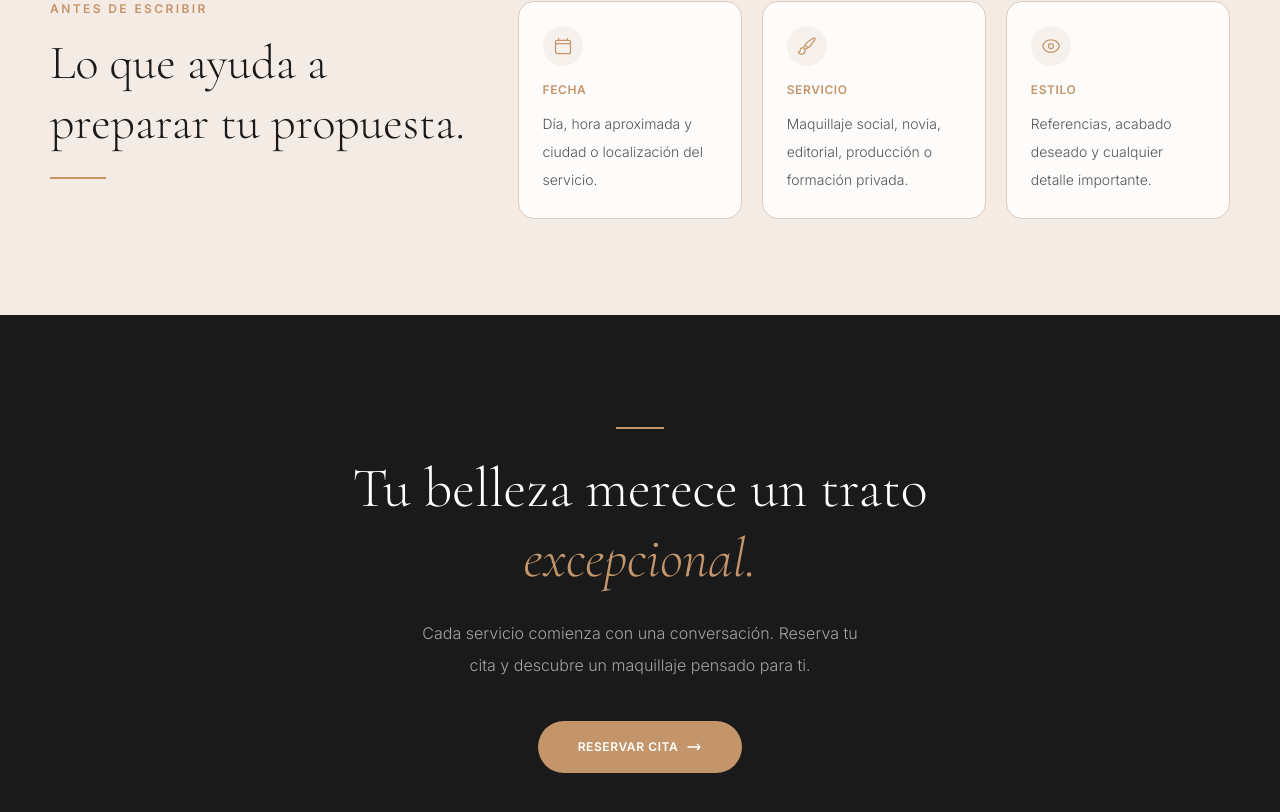
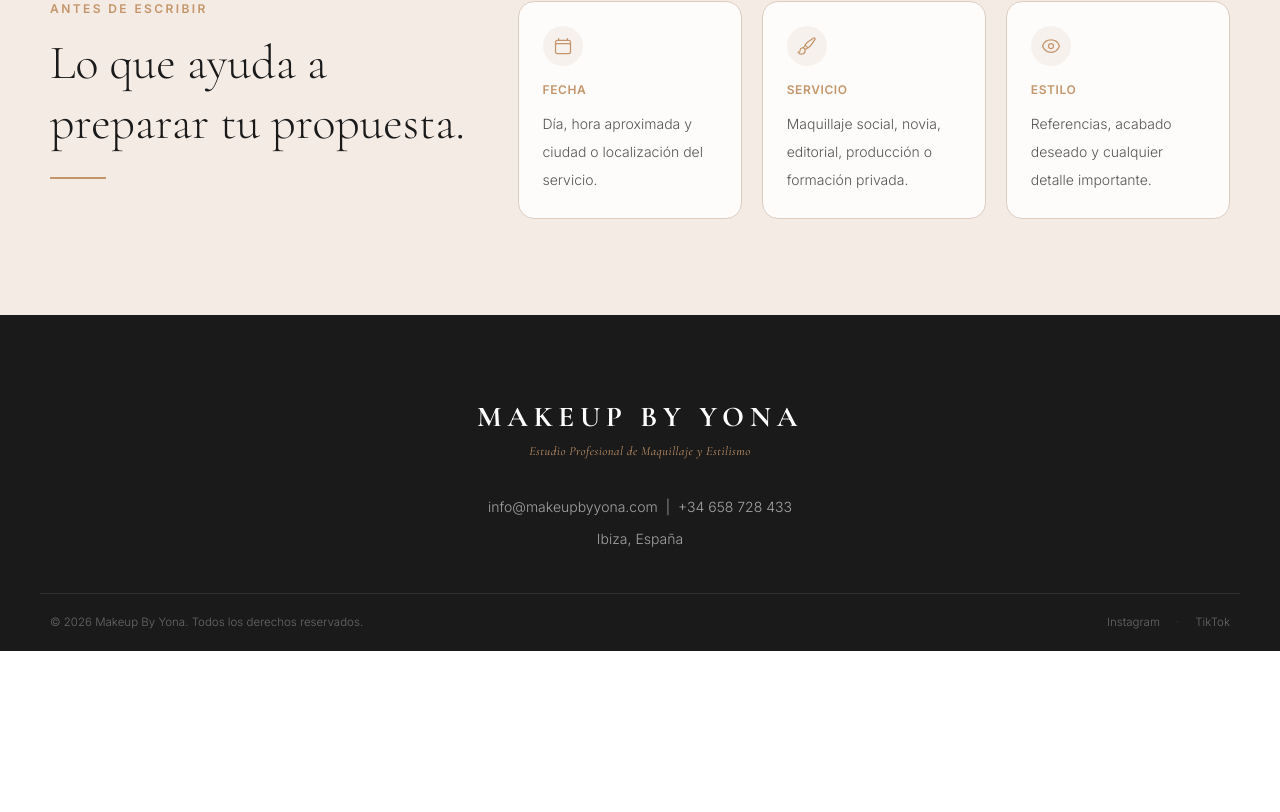
Before and after one commit to OmarChaaban15/makeup-web, an Angular app in the folder frontend/: page /contacto in a window 1280 px wide. Shown: the part 1674-2486 px from the top of the page. After the commit the page ends 2325 px from the top, so only its background shows below. Built offline with nearby package versions, Linux system fonts and the light colour scheme.

Commit message:
Implementación de Footer compartido

```diff
--- a/frontend/src/app/app.html
+++ b/frontend/src/app/app.html
@@ -1,2 +1,3 @@
 <app-navbar />
 <router-outlet />
+<app-footer />
--- a/frontend/src/app/app.ts
+++ b/frontend/src/app/app.ts
@@ -1,10 +1,11 @@
 import { Component } from '@angular/core';
 import { RouterOutlet } from '@angular/router';
+import { Footer } from './shared/footer/footer';
 import { Navbar } from './shared/navbar/navbar';
 
 @Component({
   selector: 'app-root',
-  imports: [RouterOutlet, Navbar],
+  imports: [RouterOutlet, Navbar, Footer],
   templateUrl: './app.html',
   styleUrl: './app.css'
 })
--- a/frontend/src/app/pages/contacto/contacto.html
+++ b/frontend/src/app/pages/contacto/contacto.html
@@ -18,8 +18,10 @@
         </div>
 
         <!-- Right: Subtitle -->
-        <p class="contacto-fade-up contacto-delay-1 max-w-[520px] text-base font-light leading-8 text-[#555555] lg:pb-2">
-          Ya sea maquillaje nupcial, editorial, social o formación privada, cuéntame tu idea. Te responderé con disponibilidad y una propuesta cuidada en 24-48 horas.
+        <p
+          class="contacto-fade-up contacto-delay-1 max-w-[520px] text-base font-light leading-8 text-[#555555] lg:pb-2">
+          Ya sea maquillaje nupcial, editorial, social o formación privada, cuéntame tu idea. Te responderé con
+          disponibilidad y una propuesta cuidada en 24-48 horas.
         </p>
 
       </div>
@@ -43,28 +45,32 @@
             <!-- Nombre -->
             <label class="contacto-field block">
               <span class="mb-2 block text-[11px] font-semibold uppercase tracking-wider text-[#8a817b]">Nombre</span>
-              <input class="h-12 w-full rounded-lg border border-[#e0d4c8] bg-[#faf8f6] px-4 text-sm text-[#1a1a1a] outline-none transition-all duration-300 placeholder:text-[#b5aea8] focus:border-[#c4956a] focus:shadow-[0_0_0_3px_rgba(196,149,106,0.15)]"
+              <input
+                class="h-12 w-full rounded-lg border border-[#e0d4c8] bg-[#faf8f6] px-4 text-sm text-[#1a1a1a] outline-none transition-all duration-300 placeholder:text-[#b5aea8] focus:border-[#c4956a] focus:shadow-[0_0_0_3px_rgba(196,149,106,0.15)]"
                 type="text" name="nombre" autocomplete="name" placeholder="Tu nombre">
             </label>
 
             <!-- Email -->
             <label class="contacto-field block">
               <span class="mb-2 block text-[11px] font-semibold uppercase tracking-wider text-[#8a817b]">Email</span>
-              <input class="h-12 w-full rounded-lg border border-[#e0d4c8] bg-[#faf8f6] px-4 text-sm text-[#1a1a1a] outline-none transition-all duration-300 placeholder:text-[#b5aea8] focus:border-[#c4956a] focus:shadow-[0_0_0_3px_rgba(196,149,106,0.15)]"
+              <input
+                class="h-12 w-full rounded-lg border border-[#e0d4c8] bg-[#faf8f6] px-4 text-sm text-[#1a1a1a] outline-none transition-all duration-300 placeholder:text-[#b5aea8] focus:border-[#c4956a] focus:shadow-[0_0_0_3px_rgba(196,149,106,0.15)]"
                 type="email" name="email" autocomplete="email" placeholder="tu@email.com">
             </label>
 
             <!-- Teléfono -->
             <label class="contacto-field block">
               <span class="mb-2 block text-[11px] font-semibold uppercase tracking-wider text-[#8a817b]">Teléfono</span>
-              <input class="h-12 w-full rounded-lg border border-[#e0d4c8] bg-[#faf8f6] px-4 text-sm text-[#1a1a1a] outline-none transition-all duration-300 placeholder:text-[#b5aea8] focus:border-[#c4956a] focus:shadow-[0_0_0_3px_rgba(196,149,106,0.15)]"
+              <input
+                class="h-12 w-full rounded-lg border border-[#e0d4c8] bg-[#faf8f6] px-4 text-sm text-[#1a1a1a] outline-none transition-all duration-300 placeholder:text-[#b5aea8] focus:border-[#c4956a] focus:shadow-[0_0_0_3px_rgba(196,149,106,0.15)]"
                 type="tel" name="telefono" autocomplete="tel" placeholder="+34 600 000 000">
             </label>
 
             <!-- Servicio -->
             <label class="contacto-field block">
               <span class="mb-2 block text-[11px] font-semibold uppercase tracking-wider text-[#8a817b]">Servicio</span>
-              <select class="h-12 w-full appearance-none rounded-lg border border-[#e0d4c8] bg-[#faf8f6] px-4 text-sm text-[#1a1a1a] outline-none transition-all duration-300 focus:border-[#c4956a] focus:shadow-[0_0_0_3px_rgba(196,149,106,0.15)]"
+              <select
+                class="h-12 w-full appearance-none rounded-lg border border-[#e0d4c8] bg-[#faf8f6] px-4 text-sm text-[#1a1a1a] outline-none transition-all duration-300 focus:border-[#c4956a] focus:shadow-[0_0_0_3px_rgba(196,149,106,0.15)]"
                 name="servicio">
                 <option>Maquillaje social</option>
                 <option>Novias</option>
@@ -76,8 +82,10 @@
             <!-- Mensaje -->
             <label class="contacto-field block sm:col-span-2">
               <span class="mb-2 block text-[11px] font-semibold uppercase tracking-wider text-[#8a817b]">Mensaje</span>
-              <textarea class="min-h-[160px] w-full resize-y rounded-lg border border-[#e0d4c8] bg-[#faf8f6] px-4 py-3 text-sm leading-7 text-[#1a1a1a] outline-none transition-all duration-300 placeholder:text-[#b5aea8] focus:border-[#c4956a] focus:shadow-[0_0_0_3px_rgba(196,149,106,0.15)]"
-                        name="mensaje" placeholder="Cuéntame fecha, lugar, tipo de evento y cualquier referencia que tengas."></textarea>
+              <textarea
+                class="min-h-[160px] w-full resize-y rounded-lg border border-[#e0d4c8] bg-[#faf8f6] px-4 py-3 text-sm leading-7 text-[#1a1a1a] outline-none transition-all duration-300 placeholder:text-[#b5aea8] focus:border-[#c4956a] focus:shadow-[0_0_0_3px_rgba(196,149,106,0.15)]"
+                name="mensaje"
+                placeholder="Cuéntame fecha, lugar, tipo de evento y cualquier referencia que tengas."></textarea>
             </label>
           </div>
 
@@ -85,8 +93,9 @@
             <button type="submit"
               class="contacto-btn group inline-flex min-h-[52px] items-center justify-center gap-2 rounded-full bg-[#1a1a1a] px-10 text-xs font-semibold uppercase tracking-wider text-white transition-all duration-300 hover:bg-[#c4956a] hover:shadow-lg">
               Enviar consulta
-              <svg class="h-4 w-4 transition-transform duration-300 group-hover:translate-x-1" fill="none" viewBox="0 0 24 24" stroke="currentColor" stroke-width="2">
-                <path stroke-linecap="round" stroke-linejoin="round" d="M17 8l4 4m0 0l-4 4m4-4H3"/>
+              <svg class="h-4 w-4 transition-transform duration-300 group-hover:translate-x-1" fill="none"
+                viewBox="0 0 24 24" stroke="currentColor" stroke-width="2">
+                <path stroke-linecap="round" stroke-linejoin="round" d="M17 8l4 4m0 0l-4 4m4-4H3" />
               </svg>
             </button>
             <p class="text-sm font-light text-[#9f9790]">Respuesta habitual en 24-48h.</p>
@@ -105,33 +114,43 @@
 
             <div class="mt-8 divide-y divide-white/10">
               <a href="tel:+34658728433" class="group flex items-center gap-4 py-5 transition-colors">
-                <span class="flex h-10 w-10 shrink-0 items-center justify-center rounded-full bg-white/8 transition-colors duration-300 group-hover:bg-[#c4956a]/25">
-                  <svg class="h-4 w-4 text-[#c4956a]" fill="none" viewBox="0 0 24 24" stroke="currentColor" stroke-width="1.5">
-                    <path stroke-linecap="round" stroke-linejoin="round" d="M2.25 6.75c0 8.284 6.716 15 15 15h2.25a2.25 2.25 0 002.25-2.25v-1.372c0-.516-.351-.966-.852-1.091l-4.423-1.106c-.44-.11-.902.055-1.173.417l-.97 1.293c-.282.376-.769.542-1.21.38a12.035 12.035 0 01-7.143-7.143c-.162-.441.004-.928.38-1.21l1.293-.97c.363-.271.527-.734.417-1.173L6.963 3.102a1.125 1.125 0 00-1.091-.852H4.5A2.25 2.25 0 002.25 4.5v2.25z"/>
+                <span
+                  class="flex h-10 w-10 shrink-0 items-center justify-center rounded-full bg-white/8 transition-colors duration-300 group-hover:bg-[#c4956a]/25">
+                  <svg class="h-4 w-4 text-[#c4956a]" fill="none" viewBox="0 0 24 24" stroke="currentColor"
+                    stroke-width="1.5">
+                    <path stroke-linecap="round" stroke-linejoin="round"
+                      d="M2.25 6.75c0 8.284 6.716 15 15 15h2.25a2.25 2.25 0 002.25-2.25v-1.372c0-.516-.351-.966-.852-1.091l-4.423-1.106c-.44-.11-.902.055-1.173.417l-.97 1.293c-.282.376-.769.542-1.21.38a12.035 12.035 0 01-7.143-7.143c-.162-.441.004-.928.38-1.21l1.293-.97c.363-.271.527-.734.417-1.173L6.963 3.102a1.125 1.125 0 00-1.091-.852H4.5A2.25 2.25 0 002.25 4.5v2.25z" />
                   </svg>
                 </span>
                 <div>
                   <span class="block text-[10px] uppercase tracking-wider text-white/40">Teléfono</span>
-                  <span class="text-base font-light transition-colors duration-300 group-hover:text-[#c4956a]">+34 658 728 433</span>
+                  <span class="text-base font-light transition-colors duration-300 group-hover:text-[#c4956a]">+34 658
+                    728 433</span>
                 </div>
               </a>
 
               <a href="mailto:info@makeupbyyona.com" class="group flex items-center gap-4 py-5 transition-colors">
-                <span class="flex h-10 w-10 shrink-0 items-center justify-center rounded-full bg-white/8 transition-colors duration-300 group-hover:bg-[#c4956a]/25">
-                  <svg class="h-4 w-4 text-[#c4956a]" fill="none" viewBox="0 0 24 24" stroke="currentColor" stroke-width="1.5">
-                    <path stroke-linecap="round" stroke-linejoin="round" d="M21.75 6.75v10.5a2.25 2.25 0 01-2.25 2.25h-15a2.25 2.25 0 01-2.25-2.25V6.75m19.5 0A2.25 2.25 0 0019.5 4.5h-15a2.25 2.25 0 00-2.25 2.25m19.5 0v.243a2.25 2.25 0 01-1.07 1.916l-7.5 4.615a2.25 2.25 0 01-2.36 0L3.32 8.91a2.25 2.25 0 01-1.07-1.916V6.75"/>
+                <span
+                  class="flex h-10 w-10 shrink-0 items-center justify-center rounded-full bg-white/8 transition-colors duration-300 group-hover:bg-[#c4956a]/25">
+                  <svg class="h-4 w-4 text-[#c4956a]" fill="none" viewBox="0 0 24 24" stroke="currentColor"
+                    stroke-width="1.5">
+                    <path stroke-linecap="round" stroke-linejoin="round"
+                      d="M21.75 6.75v10.5a2.25 2.25 0 01-2.25 2.25h-15a2.25 2.25 0 01-2.25-2.25V6.75m19.5 0A2.25 2.25 0 0019.5 4.5h-15a2.25 2.25 0 00-2.25 2.25m19.5 0v.243a2.25 2.25 0 01-1.07 1.916l-7.5 4.615a2.25 2.25 0 01-2.36 0L3.32 8.91a2.25 2.25 0 01-1.07-1.916V6.75" />
                   </svg>
                 </span>
                 <div>
                   <span class="block text-[10px] uppercase tracking-wider text-white/40">Email</span>
-                  <span class="break-words text-base font-light transition-colors duration-300 group-hover:text-[#c4956a]">info&#64;makeupbyyona.com</span>
+                  <span
+                    class="break-words text-base font-light transition-colors duration-300 group-hover:text-[#c4956a]">info&#64;makeupbyyona.com</span>
                 </div>
               </a>
 
               <div class="flex items-center gap-4 py-5">
                 <span class="flex h-10 w-10 shrink-0 items-center justify-center rounded-full bg-white/8">
-                  <svg class="h-4 w-4 text-[#c4956a]" fill="none" viewBox="0 0 24 24" stroke="currentColor" stroke-width="1.5">
-                    <path stroke-linecap="round" stroke-linejoin="round" d="M12 6v6h4.5m4.5 0a9 9 0 11-18 0 9 9 0 0118 0z"/>
+                  <svg class="h-4 w-4 text-[#c4956a]" fill="none" viewBox="0 0 24 24" stroke="currentColor"
+                    stroke-width="1.5">
+                    <path stroke-linecap="round" stroke-linejoin="round"
+                      d="M12 6v6h4.5m4.5 0a9 9 0 11-18 0 9 9 0 0118 0z" />
                   </svg>
                 </span>
                 <div>
@@ -152,11 +171,13 @@
             <div #mapContainer class="h-[280px] w-full sm:h-[320px]"></div>
             <div class="flex items-center justify-between bg-[#faf8f6] px-6 py-4">
               <span class="text-sm font-light text-[#555555]">Ibiza, Espana</span>
-              <a href="https://www.google.com/maps/search/?api=1&query=Ibiza%2C%20Espa%C3%B1a" target="_blank" rel="noreferrer"
+              <a href="https://www.google.com/maps/search/?api=1&query=Ibiza%2C%20Espa%C3%B1a" target="_blank"
+                rel="noreferrer"
                 class="group inline-flex items-center gap-1.5 text-xs font-semibold uppercase tracking-wider text-[#c4956a] transition-colors hover:text-[#1a1a1a]">
                 Abrir mapa
-                <svg class="h-3.5 w-3.5 transition-transform duration-300 group-hover:translate-x-0.5" fill="none" viewBox="0 0 24 24" stroke="currentColor" stroke-width="2">
-                  <path stroke-linecap="round" stroke-linejoin="round" d="M4.5 19.5l15-15m0 0H8.25m11.25 0v11.25"/>
+                <svg class="h-3.5 w-3.5 transition-transform duration-300 group-hover:translate-x-0.5" fill="none"
+                  viewBox="0 0 24 24" stroke="currentColor" stroke-width="2">
+                  <path stroke-linecap="round" stroke-linejoin="round" d="M4.5 19.5l15-15m0 0H8.25m11.25 0v11.25" />
                 </svg>
               </a>
             </div>
@@ -183,64 +204,52 @@
 
         <div class="grid gap-5 sm:grid-cols-3">
           <!-- Card 1: Fecha -->
-          <article class="contacto-fade-up contacto-delay-1 contacto-tip-card group rounded-2xl border border-[#ddcbbd] bg-[#fdfcfb] p-6 transition-all duration-300 hover:-translate-y-1 hover:shadow-[0_12px_36px_rgba(196,149,106,0.15)]">
-            <span class="mb-4 flex h-10 w-10 items-center justify-center rounded-full bg-[#c4956a]/10 text-[#c4956a] transition-all duration-300 group-hover:bg-[#c4956a] group-hover:text-white">
+          <article
+            class="contacto-fade-up contacto-delay-1 contacto-tip-card group rounded-2xl border border-[#ddcbbd] bg-[#fdfcfb] p-6 transition-all duration-300 hover:-translate-y-1 hover:shadow-[0_12px_36px_rgba(196,149,106,0.15)]">
+            <span
+              class="mb-4 flex h-10 w-10 items-center justify-center rounded-full bg-[#c4956a]/10 text-[#c4956a] transition-all duration-300 group-hover:bg-[#c4956a] group-hover:text-white">
               <svg class="h-5 w-5" fill="none" viewBox="0 0 24 24" stroke="currentColor" stroke-width="1.5">
-                <path stroke-linecap="round" stroke-linejoin="round" d="M6.75 3v2.25M17.25 3v2.25M3 18.75V7.5a2.25 2.25 0 012.25-2.25h13.5A2.25 2.25 0 0121 7.5v11.25m-18 0A2.25 2.25 0 005.25 21h13.5A2.25 2.25 0 0021 18.75m-18 0v-7.5A2.25 2.25 0 015.25 9h13.5A2.25 2.25 0 0121 11.25v7.5"/>
+                <path stroke-linecap="round" stroke-linejoin="round"
+                  d="M6.75 3v2.25M17.25 3v2.25M3 18.75V7.5a2.25 2.25 0 012.25-2.25h13.5A2.25 2.25 0 0121 7.5v11.25m-18 0A2.25 2.25 0 005.25 21h13.5A2.25 2.25 0 0021 18.75m-18 0v-7.5A2.25 2.25 0 015.25 9h13.5A2.25 2.25 0 0121 11.25v7.5" />
               </svg>
             </span>
             <p class="text-xs font-semibold uppercase tracking-wider text-[#c4956a]">Fecha</p>
-            <p class="mt-3 text-sm font-light leading-7 text-[#555555]">Día, hora aproximada y ciudad o localización del servicio.</p>
+            <p class="mt-3 text-sm font-light leading-7 text-[#555555]">Día, hora aproximada y ciudad o localización del
+              servicio.</p>
           </article>
 
           <!-- Card 2: Servicio -->
-          <article class="contacto-fade-up contacto-delay-2 contacto-tip-card group rounded-2xl border border-[#ddcbbd] bg-[#fdfcfb] p-6 transition-all duration-300 hover:-translate-y-1 hover:shadow-[0_12px_36px_rgba(196,149,106,0.15)]">
-            <span class="mb-4 flex h-10 w-10 items-center justify-center rounded-full bg-[#c4956a]/10 text-[#c4956a] transition-all duration-300 group-hover:bg-[#c4956a] group-hover:text-white">
+          <article
+            class="contacto-fade-up contacto-delay-2 contacto-tip-card group rounded-2xl border border-[#ddcbbd] bg-[#fdfcfb] p-6 transition-all duration-300 hover:-translate-y-1 hover:shadow-[0_12px_36px_rgba(196,149,106,0.15)]">
+            <span
+              class="mb-4 flex h-10 w-10 items-center justify-center rounded-full bg-[#c4956a]/10 text-[#c4956a] transition-all duration-300 group-hover:bg-[#c4956a] group-hover:text-white">
               <svg class="h-5 w-5" fill="none" viewBox="0 0 24 24" stroke="currentColor" stroke-width="1.5">
-                <path stroke-linecap="round" stroke-linejoin="round" d="M9.53 16.122a3 3 0 00-5.78 1.128 2.25 2.25 0 01-2.4 2.245 4.5 4.5 0 008.4-2.245c0-.399-.078-.78-.22-1.128zm0 0a15.998 15.998 0 003.388-1.62m-5.043-.025a15.994 15.994 0 011.622-3.395m3.42 3.42a15.995 15.995 0 004.764-4.648l3.876-5.814a1.151 1.151 0 00-1.597-1.597L14.146 6.32a15.996 15.996 0 00-4.649 4.763m3.42 3.42a6.776 6.776 0 00-3.42-3.42"/>
+                <path stroke-linecap="round" stroke-linejoin="round"
+                  d="M9.53 16.122a3 3 0 00-5.78 1.128 2.25 2.25 0 01-2.4 2.245 4.5 4.5 0 008.4-2.245c0-.399-.078-.78-.22-1.128zm0 0a15.998 15.998 0 003.388-1.62m-5.043-.025a15.994 15.994 0 011.622-3.395m3.42 3.42a15.995 15.995 0 004.764-4.648l3.876-5.814a1.151 1.151 0 00-1.597-1.597L14.146 6.32a15.996 15.996 0 00-4.649 4.763m3.42 3.42a6.776 6.776 0 00-3.42-3.42" />
               </svg>
             </span>
             <p class="text-xs font-semibold uppercase tracking-wider text-[#c4956a]">Servicio</p>
-            <p class="mt-3 text-sm font-light leading-7 text-[#555555]">Maquillaje social, novia, editorial, producción o formación privada.</p>
+            <p class="mt-3 text-sm font-light leading-7 text-[#555555]">Maquillaje social, novia, editorial, producción
+              o formación privada.</p>
           </article>
 
           <!-- Card 3: Estilo -->
-          <article class="contacto-fade-up contacto-delay-3 contacto-tip-card group rounded-2xl border border-[#ddcbbd] bg-[#fdfcfb] p-6 transition-all duration-300 hover:-translate-y-1 hover:shadow-[0_12px_36px_rgba(196,149,106,0.15)]">
-            <span class="mb-4 flex h-10 w-10 items-center justify-center rounded-full bg-[#c4956a]/10 text-[#c4956a] transition-all duration-300 group-hover:bg-[#c4956a] group-hover:text-white">
+          <article
+            class="contacto-fade-up contacto-delay-3 contacto-tip-card group rounded-2xl border border-[#ddcbbd] bg-[#fdfcfb] p-6 transition-all duration-300 hover:-translate-y-1 hover:shadow-[0_12px_36px_rgba(196,149,106,0.15)]">
+            <span
+              class="mb-4 flex h-10 w-10 items-center justify-center rounded-full bg-[#c4956a]/10 text-[#c4956a] transition-all duration-300 group-hover:bg-[#c4956a] group-hover:text-white">
               <svg class="h-5 w-5" fill="none" viewBox="0 0 24 24" stroke="currentColor" stroke-width="1.5">
-                <path stroke-linecap="round" stroke-linejoin="round" d="M2.036 12.322a1.012 1.012 0 010-.639C3.423 7.51 7.36 4.5 12 4.5c4.638 0 8.573 3.007 9.963 7.178.07.207.07.431 0 .639C20.577 16.49 16.64 19.5 12 19.5c-4.638 0-8.573-3.007-9.963-7.178z"/>
-                <path stroke-linecap="round" stroke-linejoin="round" d="M15 12a3 3 0 11-6 0 3 3 0 016 0z"/>
+                <path stroke-linecap="round" stroke-linejoin="round"
+                  d="M2.036 12.322a1.012 1.012 0 010-.639C3.423 7.51 7.36 4.5 12 4.5c4.638 0 8.573 3.007 9.963 7.178.07.207.07.431 0 .639C20.577 16.49 16.64 19.5 12 19.5c-4.638 0-8.573-3.007-9.963-7.178z" />
+                <path stroke-linecap="round" stroke-linejoin="round" d="M15 12a3 3 0 11-6 0 3 3 0 016 0z" />
               </svg>
             </span>
             <p class="text-xs font-semibold uppercase tracking-wider text-[#c4956a]">Estilo</p>
-            <p class="mt-3 text-sm font-light leading-7 text-[#555555]">Referencias, acabado deseado y cualquier detalle importante.</p>
+            <p class="mt-3 text-sm font-light leading-7 text-[#555555]">Referencias, acabado deseado y cualquier detalle
+              importante.</p>
           </article>
         </div>
       </div>
     </div>
   </section>
-
-  <!-- ═══════════════════════════════════════════
-       SECCIÓN – CTA FINAL
-       ═══════════════════════════════════════════ -->
-  <section class="bg-[#1a1a1a] px-5 py-20 text-center text-white sm:px-8 md:py-28 lg:px-10">
-    <div class="mx-auto max-w-[620px] contacto-fade-up">
-      <div class="mx-auto mb-6 h-[2px] w-12 bg-[#c4956a]"></div>
-      <h2 class="font-serif text-[clamp(2rem,4.5vw,3.5rem)] font-light leading-tight">
-        Tu belleza merece un trato
-        <span class="italic text-[#c4956a]">excepcional.</span>
-      </h2>
-      <p class="mx-auto mt-6 max-w-[460px] text-base font-light leading-8 text-white/60">
-        Cada servicio comienza con una conversación. Reserva tu cita y descubre un maquillaje pensado para ti.
-      </p>
-      <a routerLink="/reservar-cita"
-         class="group mt-10 inline-flex min-h-[52px] items-center justify-center gap-2 rounded-full bg-[#c4956a] px-10 text-xs font-semibold uppercase tracking-wider text-white transition-all duration-300 hover:bg-white hover:text-[#1a1a1a] hover:shadow-xl">
-        Reservar cita
-        <svg class="h-4 w-4 transition-transform duration-300 group-hover:translate-x-1" fill="none" viewBox="0 0 24 24" stroke="currentColor" stroke-width="2">
-          <path stroke-linecap="round" stroke-linejoin="round" d="M17 8l4 4m0 0l-4 4m4-4H3"/>
-        </svg>
-      </a>
-    </div>
-  </section>
-
 </main>
--- /dev/null
+++ b/frontend/src/app/shared/footer/footer.html
@@ -0,0 +1,46 @@
+<footer class="bg-[#1a1a1a] text-white">
+
+  <!-- Bloque principal -->
+  <div class="px-6 pb-10 pt-16 sm:px-10 md:pt-20">
+    <div class="mx-auto max-w-[1180px] text-center">
+
+      <!-- Logo / Marca -->
+      <a routerLink="/inicio" class="group inline-block no-underline">
+        <span class="block font-serif text-[1.6rem] font-bold uppercase tracking-[0.2em] text-white transition-colors duration-300 group-hover:text-[#c4956a] sm:text-[1.8rem]">
+          MAKEUP BY YONA
+        </span>
+        <span class="mt-1 block font-serif text-[0.78rem] font-normal italic tracking-[0.04em] text-[#c4956a]">
+          Estudio Profesional de Maquillaje y Estilismo
+        </span>
+      </a>
+
+      <!-- Contacto -->
+      <div class="mt-8 space-y-1 text-sm font-light leading-7 text-white/60">
+        <p>
+          <a href="mailto:info@makeupbyyona.com" class="no-underline transition-colors duration-300 hover:text-[#c4956a]">info&#64;makeupbyyona.com</a>
+          <span class="mx-2">|</span>
+          <a href="tel:+34658728433" class="no-underline transition-colors duration-300 hover:text-[#c4956a]">+34 658 728 433</a>
+        </p>
+        <p>Ibiza, España</p>
+      </div>
+    </div>
+  </div>
+
+  <!-- Separador -->
+  <div class="mx-6 h-px bg-white/10 sm:mx-10"></div>
+
+  <!-- Barra inferior -->
+  <div class="px-6 py-5 sm:px-10">
+    <div class="mx-auto flex max-w-[1180px] flex-col items-center justify-between gap-3 text-[0.72rem] font-light text-white/35 sm:flex-row">
+      <span>&copy; {{ currentYear }} Makeup By Yona. Todos los derechos reservados.</span>
+      <div class="flex items-center gap-4">
+        <a href="https://www.instagram.com" target="_blank" rel="noreferrer"
+           class="no-underline transition-colors duration-300 hover:text-[#c4956a]">Instagram</a>
+        <span class="text-white/15">&middot;</span>
+        <a href="https://www.tiktok.com" target="_blank" rel="noreferrer"
+           class="no-underline transition-colors duration-300 hover:text-[#c4956a]">TikTok</a>
+      </div>
+    </div>
+  </div>
+
+</footer>
--- /dev/null
+++ b/frontend/src/app/shared/footer/footer.ts
@@ -0,0 +1,11 @@
+import { Component } from '@angular/core';
+import { RouterLink } from '@angular/router';
+
+@Component({
+  selector: 'app-footer',
+  imports: [RouterLink],
+  templateUrl: './footer.html',
+})
+export class Footer {
+  currentYear = new Date().getFullYear();
+}
```
Lines whose indentation alone changed are shown as unchanged.
